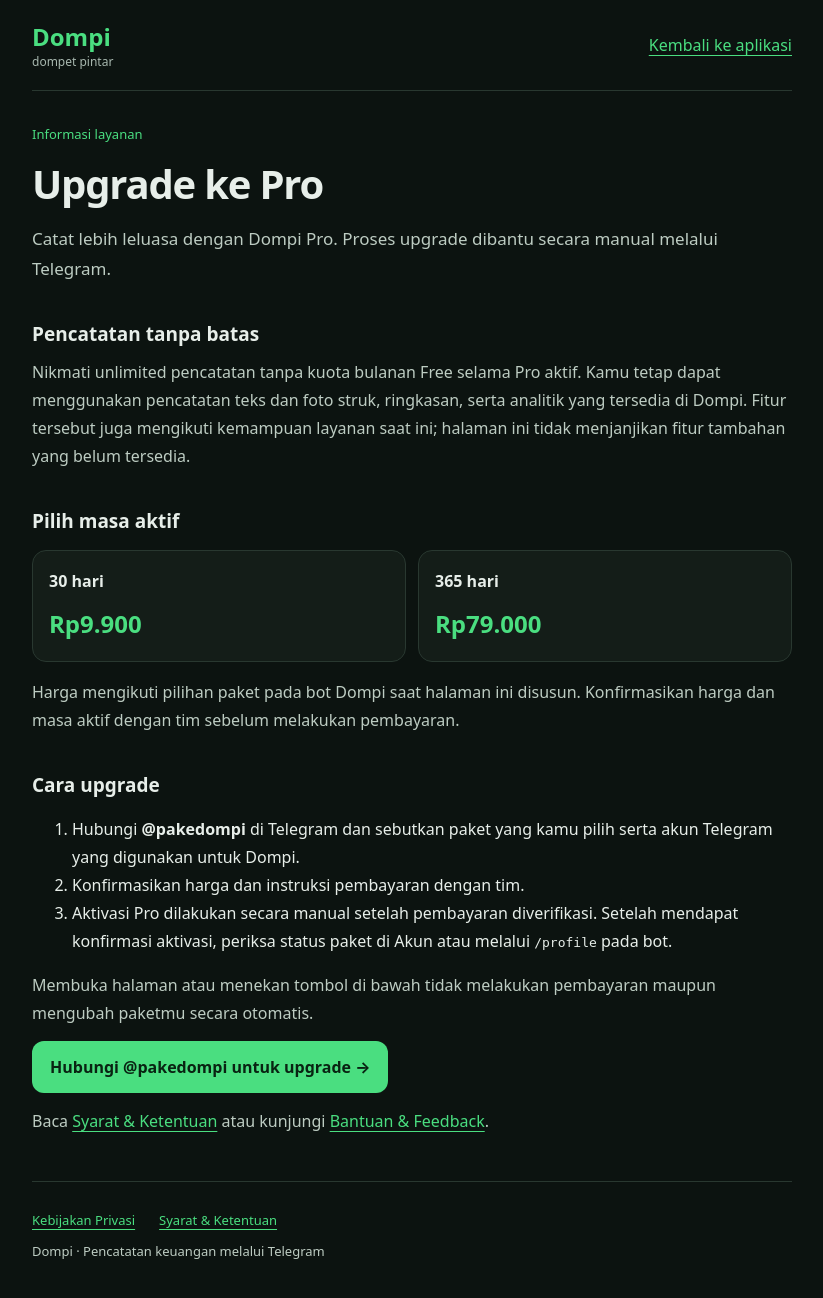
After one commit to cigslab/dompi-dashboard-web, a Flask app: page /upgrade in a window 1280 px wide. The commit adds this page. Shown: the whole page, without its empty margins (228-1051 px from the left). Run offline with Flask 3, Linux system fonts and the light colour scheme; parts of the project's set-up code (start-up, migrations or seed data) failed here and were passed over; some libraries are stand-ins or nearby versions.

Commit message:
Add manual Pro upgrade page and account link

```diff
--- a/app.py
+++ b/app.py
@@ -150,6 +150,11 @@ def get_connection():
 @app.route("/")
 def home():
     return render_template("dashboard.html")
+
+
+@app.route("/upgrade")
+def upgrade_page():
+    return render_template("upgrade.html")
 
 
 @app.route("/help")
--- a/static/legal.css
+++ b/static/legal.css
@@ -19,3 +19,9 @@ footer nav { display: flex; flex-wrap: wrap; gap: 8px 24px; }
 a:focus-visible { outline: 2px solid #4ade80; outline-offset: 4px; border-radius: 3px; }
 .skip-link { position: absolute; left: 20px; top: -100px; padding: 12px; background: #141d18; }
 .skip-link:focus { top: 8px; }
+
+.upgrade-prices { display: grid; grid-template-columns: repeat(2, minmax(0, 1fr)); gap: 12px; margin: 16px 0; }
+.upgrade-prices > div { padding: 16px; border: 1px solid #293830; border-radius: 14px; background: #141d18; }
+.upgrade-prices h3 { margin: 0 0 8px; font-size: 16px; }
+.upgrade-prices p { color: #4ade80; font-size: 24px; font-weight: 700; margin: 0; }
+.upgrade-cta { display: inline-flex; align-items: center; min-height: 48px; padding: 12px 18px; border-radius: 12px; color: #092312; background: #4ade80; text-decoration: none; font-weight: 650; }
--- a/templates/dashboard.html
+++ b/templates/dashboard.html
@@ -52,7 +52,7 @@
                         <button type="button" id="accountUsageRetry" class="account-retry" hidden>Coba lagi informasi akun</button>
                     </section>
                     <ul class="account-actions" aria-label="Layanan akun">
-                        <li><button type="button" disabled class="account-action account-action-upgrade"><span>Upgrade ke Pro</span><span class="account-action-hint">Segera</span></button></li>
+                        <li><a href="/upgrade" class="account-action account-action-upgrade"><span>Upgrade ke Pro</span><span aria-hidden="true">→</span></a></li>
                         <li><a href="/help" class="account-action"><span>Bantuan &amp; Feedback</span><span aria-hidden="true">→</span></a></li>
                         <li><a href="/privacy" class="account-action"><span>Kebijakan Privasi</span><span aria-hidden="true">→</span></a></li>
                         <li><a href="/terms" class="account-action"><span>Syarat &amp; Ketentuan</span><span aria-hidden="true">→</span></a></li>
--- /dev/null
+++ b/templates/upgrade.html
@@ -0,0 +1,15 @@
+{% extends "legal_base.html" %}
+{% block title %}Upgrade ke Pro{% endblock %}
+{% block content %}
+<h1>Upgrade ke Pro</h1>
+<p class="intro">Catat lebih leluasa dengan Dompi Pro. Proses upgrade dibantu secara manual melalui Telegram.</p>
+<section><h2>Pencatatan tanpa batas</h2><p>Nikmati unlimited pencatatan tanpa kuota bulanan Free selama Pro aktif. Kamu tetap dapat menggunakan pencatatan teks dan foto struk, ringkasan, serta analitik yang tersedia di Dompi. Fitur tersebut juga mengikuti kemampuan layanan saat ini; halaman ini tidak menjanjikan fitur tambahan yang belum tersedia.</p></section>
+<section><h2>Pilih masa aktif</h2>
+{# Existing prices: dompi-bot handlers/users.py, upgrade and handle_upgrade_choice. Keep aligned when the bot changes its catalog. #}
+<div class="upgrade-prices"><div><h3>30 hari</h3><p>Rp9.900</p></div><div><h3>365 hari</h3><p>Rp79.000</p></div></div>
+<p>Harga mengikuti pilihan paket pada bot Dompi saat halaman ini disusun. Konfirmasikan harga dan masa aktif dengan tim sebelum melakukan pembayaran.</p></section>
+<section><h2>Cara upgrade</h2><ol><li>Hubungi <strong>@pakedompi</strong> di Telegram dan sebutkan paket yang kamu pilih serta akun Telegram yang digunakan untuk Dompi.</li><li>Konfirmasikan harga dan instruksi pembayaran dengan tim.</li><li>Aktivasi Pro dilakukan secara manual setelah pembayaran diverifikasi. Setelah mendapat konfirmasi aktivasi, periksa status paket di Akun atau melalui <code>/profile</code> pada bot.</li></ol>
+<p>Membuka halaman atau menekan tombol di bawah tidak melakukan pembayaran maupun mengubah paketmu secara otomatis.</p>
+<p><a class="upgrade-cta" href="https://t.me/pakedompi">Hubungi @pakedompi untuk upgrade →</a></p></section>
+<p>Baca <a href="/terms">Syarat &amp; Ketentuan</a> atau kunjungi <a href="/help">Bantuan &amp; Feedback</a>.</p>
+{% endblock %}
```
Also changed, not shown: tests/test_dashboard_xss.cjs (+1 -1 lines), tests/test_public_pages.py (+10 -1 lines).
